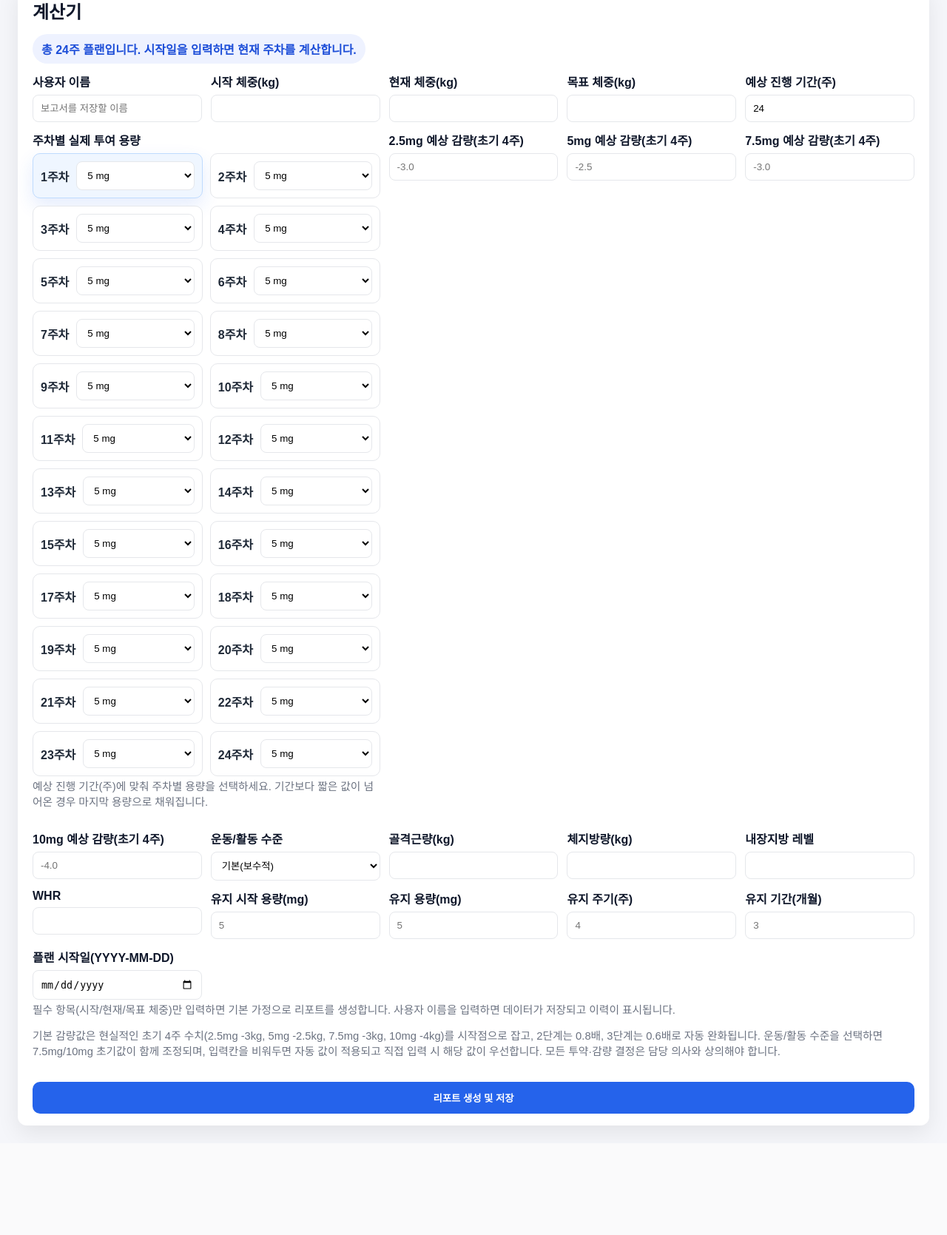
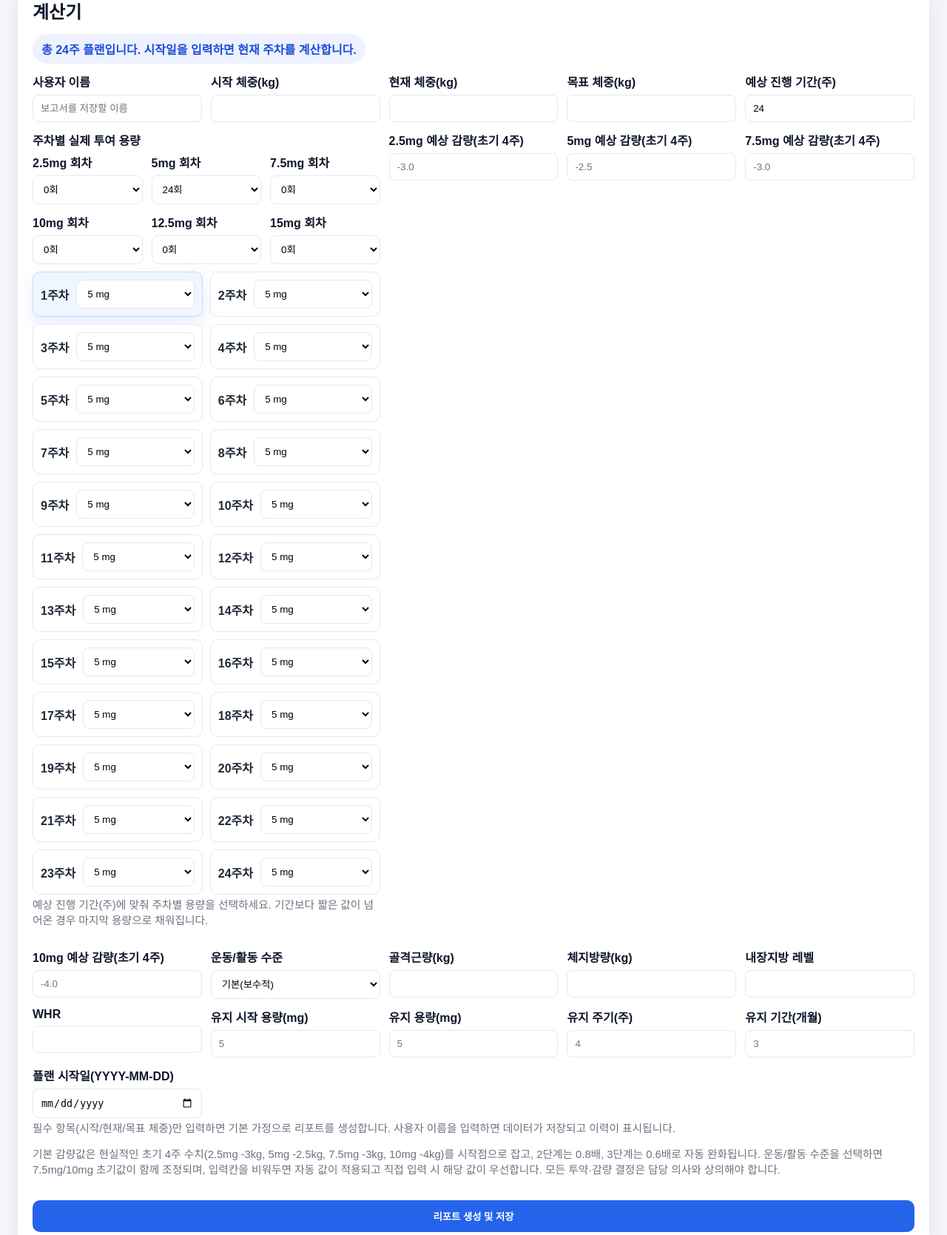
Before and after one commit to yjko3161/MounjaroPLAN, a Flask app: page / in a window 1280 px wide. Shown: the part 195-1864 px from the top of the page at 74% size. Before the commit the page ends 1730 px from the top, so only its background shows below. Run offline with Flask 3, Linux system fonts and the light colour scheme.

Commit message:
Align weekly dose plan inputs with calculations

```diff
--- a/mounjaro_plan.py
+++ b/mounjaro_plan.py
@@ -365,6 +365,52 @@ def _simulate_weekly_course(cfg: Config, steps: List[PlanStep]) -> List[Dict[str
 def simulate_plan(cfg: Config, steps: List[PlanStep]) -> List[PlanRow]:
     """Simulate 감량을 목표 체중까지 이어가도록 반복합니다."""
 
+    if cfg.weekly_dose_plan:
+        plan_rows: List[PlanRow] = []
+        weekly_dose_plan, total_weeks = _apply_total_weeks(cfg, cfg.weekly_dose_plan)
+        projection = _project_weekly_losses(cfg, weekly_dose_plan, total_weeks)
+
+        if len(projection) <= 1:
+            return []
+
+        idx = 1  # projection[0]은 시작점
+        start_weight = projection[0]["expected_weight_kg"]
+        dose_to_name = {step.dose: step.name for step in steps}
+
+        while idx < len(projection):
+            current_dose = projection[idx]["dose_mg"]
+            start_idx = idx
+            while idx < len(projection) and projection[idx]["dose_mg"] == current_dose:
+                idx += 1
+
+            group = projection[start_idx:idx]
+            expected_loss = sum(item["expected_loss_kg"] for item in group)
+            expected_weight = group[-1]["expected_weight_kg"] if group else start_weight
+
+            if cfg.current_weight <= expected_weight:
+                status = "완료"
+            elif cfg.current_weight < start_weight:
+                status = "진행 중"
+            else:
+                status = "예정"
+
+            plan_rows.append(
+                PlanRow(
+                    step_name=dose_to_name.get(current_dose, f"{current_dose}mg"),
+                    weeks=len(group),
+                    dose=current_dose,
+                    phase="사용자 입력",
+                    expected_loss=round(expected_loss, 1),
+                    expected_weight=round(expected_weight, 1),
+                    start_weight=round(start_weight, 1),
+                    status=status,
+                )
+            )
+
+            start_weight = expected_weight
+
+        return plan_rows
+
     weekly_course = _simulate_weekly_course(cfg, steps)
     if not weekly_course:
         return []
@@ -491,36 +537,31 @@ def _normalized_weekly_dose_plan(cfg: Config, plan_rows: List[PlanRow], steps: O
     return []
 
 
-def build_weight_projection(cfg: Config, plan_rows: List[PlanRow], steps: Optional[List[PlanStep]] = None) -> List[Dict[str, Any]]:
-    """Create weekly weight projection strictly following the provided dose plan."""
+def _apply_total_weeks(cfg: Config, weekly_dose_plan: List[float]) -> tuple[List[float], int]:
+    """Extend or seed the weekly 용량 계획 to match the 사용자가 입력한 기간."""
 
-    total_target_loss = max(cfg.start_weight - cfg.target_weight, 0.0)
-    if total_target_loss <= 0:
-        return [
-            {
-                "week_index": 0,
-                "dose_mg": 0.0,
-                "expected_loss_kg": 0.0,
-                "expected_weight_kg": round(cfg.start_weight, 1),
-                "label": "시작",
-            }
-        ]
-
-    weekly_dose_plan = _normalized_weekly_dose_plan(cfg, plan_rows, steps)
     total_weeks = cfg.period_weeks or len(weekly_dose_plan)
     if total_weeks <= 0:
         total_weeks = len(weekly_dose_plan) or 12
 
-    if not weekly_dose_plan:
-        weekly_dose_plan = [2.5] * total_weeks
-    elif len(weekly_dose_plan) < total_weeks:
-        weekly_dose_plan.extend([weekly_dose_plan[-1]] * (total_weeks - len(weekly_dose_plan)))
+    plan = list(weekly_dose_plan)
+    if not plan:
+        plan = [2.5] * total_weeks
+    elif len(plan) < total_weeks:
+        plan.extend([plan[-1]] * (total_weeks - len(plan)))
+
+    return plan, total_weeks
+
+
+def _project_weekly_losses(cfg: Config, weekly_dose_plan: List[float], total_weeks: int) -> List[Dict[str, Any]]:
+    """공통 로직: 주차별 투약/감량 시계열을 생성한다."""
 
     try:
         start_date = datetime.fromisoformat(cfg.start_date).date() if cfg.start_date else None
     except ValueError:
         start_date = None
 
+    total_target_loss = max(cfg.start_weight - cfg.target_weight, 0.0)
     raw_losses: List[float] = []
     total_lost_raw = 0.0
     prev_dose = weekly_dose_plan[0]
@@ -589,6 +630,26 @@ def build_weight_projection(cfg: Config, plan_rows: List[PlanRow], steps: Option
         )
 
     return projection
+
+
+def build_weight_projection(cfg: Config, plan_rows: List[PlanRow], steps: Optional[List[PlanStep]] = None) -> List[Dict[str, Any]]:
+    """Create weekly weight projection strictly following the provided dose plan."""
+
+    total_target_loss = max(cfg.start_weight - cfg.target_weight, 0.0)
+    if total_target_loss <= 0:
+        return [
+            {
+                "week_index": 0,
+                "dose_mg": 0.0,
+                "expected_loss_kg": 0.0,
+                "expected_weight_kg": round(cfg.start_weight, 1),
+                "label": "시작",
+            }
+        ]
+
+    weekly_dose_plan = _normalized_weekly_dose_plan(cfg, plan_rows, steps)
+    weekly_dose_plan, total_weeks = _apply_total_weeks(cfg, weekly_dose_plan)
+    return _project_weekly_losses(cfg, weekly_dose_plan, total_weeks)
 
 
 def predict_body_composition(cfg: Config, plan_rows: List[PlanRow], steps: List[PlanStep]) -> List[BodyCompRow]:
--- a/templates/home.html
+++ b/templates/home.html
@@ -64,9 +64,10 @@
   <section class="tab-panel" id="tab-input">
     <div class="card">
       <h2>계산기</h2>
-      {% set period_weeks = (form_data.get('period_weeks') or 24)|int %}
       {% set weekly_plan_raw = form_data.get('weekly_dose_plan','') %}
       {% set weekly_plan_list = weekly_plan_raw.split(',') if weekly_plan_raw else [] %}
+      {% set weekly_plan_len = (weekly_plan_list|length) %}
+      {% set period_weeks = (form_data.get('period_weeks') or weekly_plan_len or 24)|int %}
       {% set dose_options = ['0','2.5','5','7.5','10','12.5','15'] %}
       <div class="current-week-pill" id="current-week-indicator">플랜 시작일을 입력하면 현재 주차를 계산합니다.</div>
       <form method="post" action="/generate" id="plan-form">
@@ -79,6 +80,18 @@
           <div><label>예상 진행 기간(주)</label><input type="number" step="1" name="period_weeks" value="{{ form_data.get('period_weeks','24') }}" placeholder="예: 24" /></div>
           <div style="grid-column: span 2;">
             <label>주차별 실제 투여 용량</label>
+            <div class="form-grid" style="grid-template-columns: repeat(auto-fit, minmax(120px, 1fr)); margin-bottom: 10px;">
+              {% for dose in ['2.5','5','7.5','10','12.5','15'] %}
+                <div>
+                  <label style="font-weight: 600;">{{ dose }}mg 회차</label>
+                  <select class="dose-count-select" data-dose="{{ dose }}">
+                    {% for count in range(0, period_weeks + 1) %}
+                      <option value="{{ count }}" {% if weekly_plan_list and weekly_plan_list|count(dose) == count %}selected{% endif %}>{{ count }}회</option>
+                    {% endfor %}
+                  </select>
+                </div>
+              {% endfor %}
+            </div>
             <div class="weekly-plan-grid">
               {% for week in range(1, period_weeks + 1) %}
                 {% set selected_value = '5' %}
@@ -324,6 +337,7 @@
   const startDateInput = document.querySelector('input[name="start_date"]');
   const periodWeeksInput = document.querySelector('input[name="period_weeks"]');
   const currentWeekIndicator = document.getElementById('current-week-indicator');
+  const doseCountSelects = document.querySelectorAll('.dose-count-select');
 
   function activateTab(target) {
     tabButtons.forEach(btn =>
@@ -348,6 +362,55 @@
     if (!weeklyPlanHidden || weeklySelects.length === 0) return;
     const values = Array.from(weeklySelects).map(select => select.value || '5');
     weeklyPlanHidden.value = values.join(',');
+    updateDoseCountSelectorsFromPlan(values);
+  }
+
+  function updateDoseCountSelectorsFromPlan(planValues) {
+    const counts = planValues.reduce((acc, dose) => {
+      acc[dose] = (acc[dose] || 0) + 1;
+      return acc;
+    }, {});
+
+    doseCountSelects.forEach(select => {
+      const dose = select.dataset.dose;
+      const count = counts[dose] || 0;
+      if (select.querySelector(`option[value="${count}"]`)) {
+        select.value = String(count);
+      }
+    });
+  }
+
+  function applyDoseCountsToWeeklyPlan() {
+    if (weeklySelects.length === 0) return;
+    const targetWeeks = parseInt(periodWeeksInput?.value || `${weeklySelects.length}`, 10);
+    const totalWeeks = Number.isFinite(targetWeeks) && targetWeeks > 0 ? targetWeeks : weeklySelects.length;
+
+    const plan = [];
+    doseCountSelects.forEach(select => {
+      const dose = select.dataset.dose;
+      const count = parseInt(select.value || '0', 10);
+      if (!Number.isFinite(count) || count <= 0) return;
+      for (let i = 0; i < count; i += 1) {
+        if (plan.length < totalWeeks) plan.push(dose);
+      }
+    });
+
+    if (plan.length === 0) {
+      plan.push('5');
+    }
+
+    while (plan.length < totalWeeks) {
+      plan.push(plan[plan.length - 1]);
+    }
+
+    plan.splice(totalWeeks);
+
+    weeklySelects.forEach((select, idx) => {
+      const value = plan[idx] ?? plan[plan.length - 1];
+      select.value = value;
+    });
+
+    syncWeeklyPlanString();
   }
 
   function highlightCurrentWeek(weekIndex) {
@@ -401,11 +464,13 @@
   }
 
   weeklySelects.forEach(select => select.addEventListener('change', syncWeeklyPlanString));
+  doseCountSelects.forEach(select => select.addEventListener('change', applyDoseCountsToWeeklyPlan));
   startDateInput?.addEventListener('change', calculateCurrentWeek);
   startDateInput?.addEventListener('blur', calculateCurrentWeek);
   periodWeeksInput?.addEventListener('input', calculateCurrentWeek);
 
   syncWeeklyPlanString();
+  applyDoseCountsToWeeklyPlan();
   calculateCurrentWeek();
 
   // 감량 그래프
```
